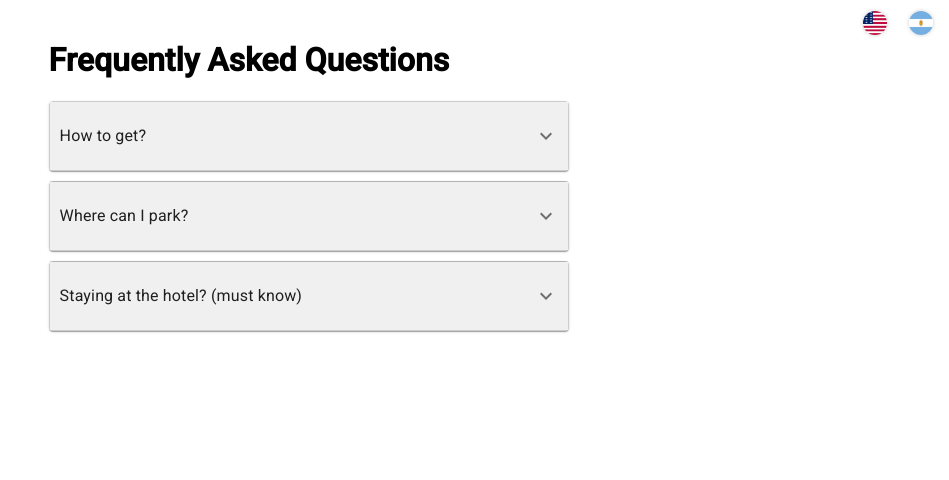
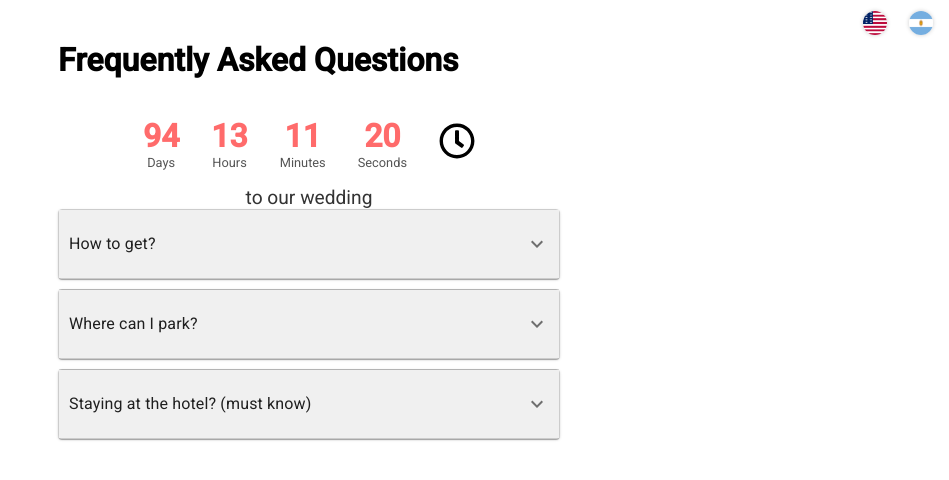
Before and after one commit to MatiasOgorinsky/WeddingFaq, a React (Create React App) app: page / in a window 1280 px wide. Shown: the top 480 px of the page, without its empty margins (331-1280 px from the left). Built offline with nearby package versions, Linux system fonts and the light colour scheme.

Commit message:
countdown added

```diff
--- a/src/App.tsx
+++ b/src/App.tsx
@@ -3,9 +3,10 @@
 import GlobalStyles from './GlobalStyles';
 import Accordion from './components/Accordion';
 import LanguageSelector from './components/LanguageSelector';
-import { LanguageProvider } from './contexts/LanguageContext';
+import  { LanguageProvider } from './contexts/LanguageContext';
 import { FaqData } from './components/Accordion';
 import styled from 'styled-components';
+import CountdownTimer from './components/Countdown';
 
 const AppWrapper = styled.div`
   display: flex;
@@ -50,14 +51,17 @@
     },
   ];
 
+  const targetDate = new Date(2023, 10, 2);
+
   return (
     <LanguageProvider>
       <GlobalStyles />
       <AppWrapper>
         <LanguageSelector />
         <InfoWrapper>
-        <h1>Frequently Asked Questions</h1>
-        <Accordion faqData={faqData} />
+          <h1>Frequently Asked Questions</h1>
+          <CountdownTimer targetDate={targetDate} />
+          <Accordion faqData={faqData} />
         </InfoWrapper>
       </AppWrapper>
     </LanguageProvider>
--- a/src/components/Accordion.tsx
+++ b/src/components/Accordion.tsx
@@ -1,7 +1,7 @@
 import React, { useContext, useState } from 'react';
 import styled from 'styled-components';
 import { Accordion as MuiAccordion, AccordionDetails as MuiAccordionDetails, AccordionSummary as MuiAccordionSummary, Typography } from '@mui/material';
-import { LanguageContext } from '../contexts/LanguageContext'; // Update the path if necessary
+import { LanguageContext } from '../contexts/LanguageContext';
 import ExpandMoreOutlinedIcon from '@mui/icons-material/ExpandMoreOutlined';
 
 const AccordionWrapper = styled.div`
@@ -15,9 +15,11 @@
     border: 1px solid #ccc;
     border-radius: 4px;
     margin-bottom: 10px;
+    width: 500px;
+
   }
 `;
-
+// addapt this const
 const AccordionSummary = styled(MuiAccordionSummary)`
   && {
     background-color: #f0f0f0;
@@ -51,6 +53,7 @@
 
 const Accordion: React.FC<{ faqData: FaqData[] }> = ({ faqData }) => {
   const [expanded, setExpanded] = useState<string | false>(false);
+
   const { language } = useContext(LanguageContext);
 
   const handleChange = (panel: string) => (event: React.ChangeEvent<{}>, isExpanded: boolean) => {
--- /dev/null
+++ b/src/components/Countdown.tsx
@@ -0,0 +1,115 @@
+import React, { useState, useEffect } from 'react';
+import styled from 'styled-components';
+import { FaRegClock } from 'react-icons/fa';
+
+const CountdownContainer = styled.div`
+  display: flex;
+  flex-direction: column;
+  align-items: center;
+  text-align: center; /* Align text within the container */
+`;
+
+const CountdownRow = styled.div`
+  display: flex;
+  align-items: center;
+  margin-top: 1rem; /* Add margin to separate rows */
+`;
+
+const CountdownItem = styled.div`
+  text-align: center;
+  margin: 0 1rem;
+
+  .countdown-number {
+    font-size: 2rem;
+    font-weight: bold;
+    color: #ff6b6b; /* Choose your color */
+  }
+
+  .countdown-label {
+    font-size: 0.8rem;
+    color: #555;
+  }
+`;
+
+const CountdownText = styled.div`
+  font-size: 1.2rem;
+  color: #333;
+`;
+
+interface CountdownTimerProps {
+  targetDate: number | Date; // Specify the type here (timestamp or Date)
+}
+
+const CountdownTimer: React.FC<CountdownTimerProps> = ({ targetDate }) => {
+  const calculateCountdown = () => {
+    const now = new Date().getTime();
+    const timeDifference = (targetDate as number) - now;
+
+    let days = 0;
+    let hours = 0;
+    let minutes = 0;
+    let seconds = 0;
+
+    if (timeDifference > 0) {
+      days = Math.floor(timeDifference / (1000 * 60 * 60 * 24));
+      hours = Math.floor((timeDifference % (1000 * 60 * 60 * 24)) / (1000 * 60 * 60));
+      minutes = Math.floor((timeDifference % (1000 * 60 * 60)) / (1000 * 60));
+      seconds = Math.floor((timeDifference % (1000 * 60)) / 1000);
+    }
+
+    return { days, hours, minutes, seconds };
+  };
+
+  const [countdown, setCountdown] = useState(calculateCountdown());
+
+  useEffect(() => {
+    const interval = setInterval(() => {
+      setCountdown(calculateCountdown());
+    }, 1000);
+
+    return () => {
+      clearInterval(interval);
+    };
+  }, []);
+
+  return (
+    <CountdownContainer>
+      <CountdownRow>
+        {countdown.days !== undefined && (
+          <CountdownItem>
+            <div className="countdown-number">{countdown.days}</div>
+            <div className="countdown-label">Days</div>
+          </CountdownItem>
+        )}
+        {countdown.hours !== undefined && (
+          <CountdownItem>
+            <div className="countdown-number">{countdown.hours}</div>
+            <div className="countdown-label">Hours</div>
+          </CountdownItem>
+        )}
+        {countdown.minutes !== undefined && (
+          <CountdownItem>
+            <div className="countdown-number">{countdown.minutes}</div>
+            <div className="countdown-label">Minutes</div>
+          </CountdownItem>
+        )}
+        {countdown.seconds !== undefined && (
+          <CountdownItem>
+            <div className="countdown-number">{countdown.seconds}</div>
+            <div className="countdown-label">Seconds</div>
+          </CountdownItem>
+        )}
+             <CountdownItem>
+          <FaRegClock size={36} />
+        </CountdownItem>
+      </CountdownRow>
+
+      <CountdownRow>
+        <CountdownText>to our wedding</CountdownText>
+
+      </CountdownRow>
+    </CountdownContainer>
+  );
+};
+
+export default CountdownTimer;
```
